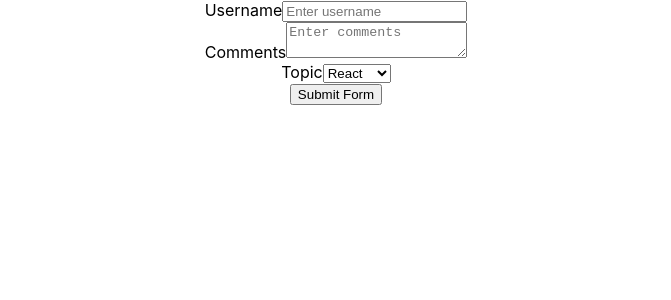
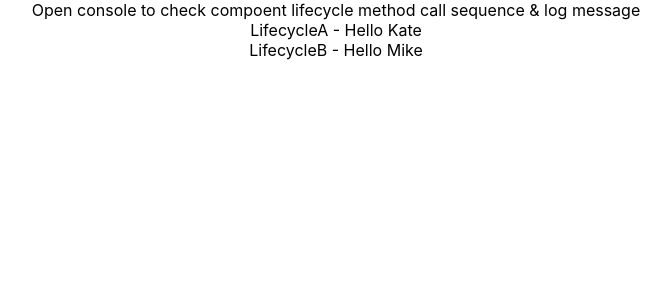
Before and after one commit to Afirestriker/react-concepts-in-action, a React (Create React App) app in the folder ReactJS-Tutorial/hello-world/: page / in a window 1280 px wide. Shown: the top 300 px of the page, without its empty margins (304-975 px from the left). Built offline with nearby package versions, Linux system fonts and the light colour scheme; the HTML template or start-up script is replaced by a standard one.

Commit message:
Lesson 23 - Component Mounting Lifecycle Methods. File - LifecycleA.js and LifecycleB.js

```diff
--- a/ReactJS-Tutorial/hello-world/src/App.js
+++ b/ReactJS-Tutorial/hello-world/src/App.js
@@ -17,13 +17,17 @@ import InlineStyling from "./components/InlineStyling";
 import './appStyles.css';
 import styles from './appStyles.module.css';
 import Form from "./components/Form";
+import LifeCycleA from "./components/LifecycleA";
 
 function App() {
     return (
         <div className="App">
 
+            {/* //* 📌Component lifecycle methods */}
+            <LifeCycleA />
+
             {/* //* 📌Basics of form handling */}
-            <Form />
+            {/* <Form /> */}
 
             {/* //* 📌Styling in CSS */}
             {/* <h1 className='error'>Error</h1> */}
--- /dev/null
+++ b/ReactJS-Tutorial/hello-world/src/components/LifecycleA.js
@@ -0,0 +1,37 @@
+import React, { Component } from 'react';
+import LifecycleB from "./LifecycleB";
+
+class LifecycleA extends Component {
+     constructor(props) {
+        console.log("LifecycleA constructor");
+
+        super(props);
+
+        this.state = {
+            name: "Kate"
+        }
+    }
+
+    static getDerivedStateFromProps(props, state) {
+        console.log("LifecycleA getDerivedStateFromProps");
+        // return {name: "Jack"};
+        return null;
+    }
+
+    render() {
+        console.log("LifecycleA render");
+        return(
+            <>
+                <div>Open console to check compoent lifecycle method call sequence &amp; log message</div>
+                <div>LifecycleA - Hello {this.state.name}</div>
+                <LifecycleB />
+            </>
+        )
+    }
+
+    compoentDidMount() {
+        console.log("LifecycleA componentDidMount");
+    }
+}
+
+export default LifecycleA;
--- /dev/null
+++ b/ReactJS-Tutorial/hello-world/src/components/LifecycleB.js
@@ -0,0 +1,26 @@
+import React, { Component } from 'react';
+
+class LifecycleB extends Component {
+    constructor(props) {
+        super(props);
+        console.log("LifecycleB constructor");
+
+        this.state = {} // Mandatory to add this statement as we explicitly added getDerivedStateFromProps() method
+    }
+
+    static getDerivedStateFromProps(props, state) {
+        console.log("LifecycleB getDrivedStateFromProps");
+        return null; // must return null or object to set update state object
+    }
+
+    render() {
+        console.log("LifecycleB render");
+        return (<div>LifecycleB - Hello Mike</div>);
+    }
+
+    componentDidMount() {
+        console.log("LifecycleB componentDidMount");
+    }
+}
+
+export default LifecycleB;
```
Also changed, not shown: 1 other file (tests, documents, lock files or other folders).
